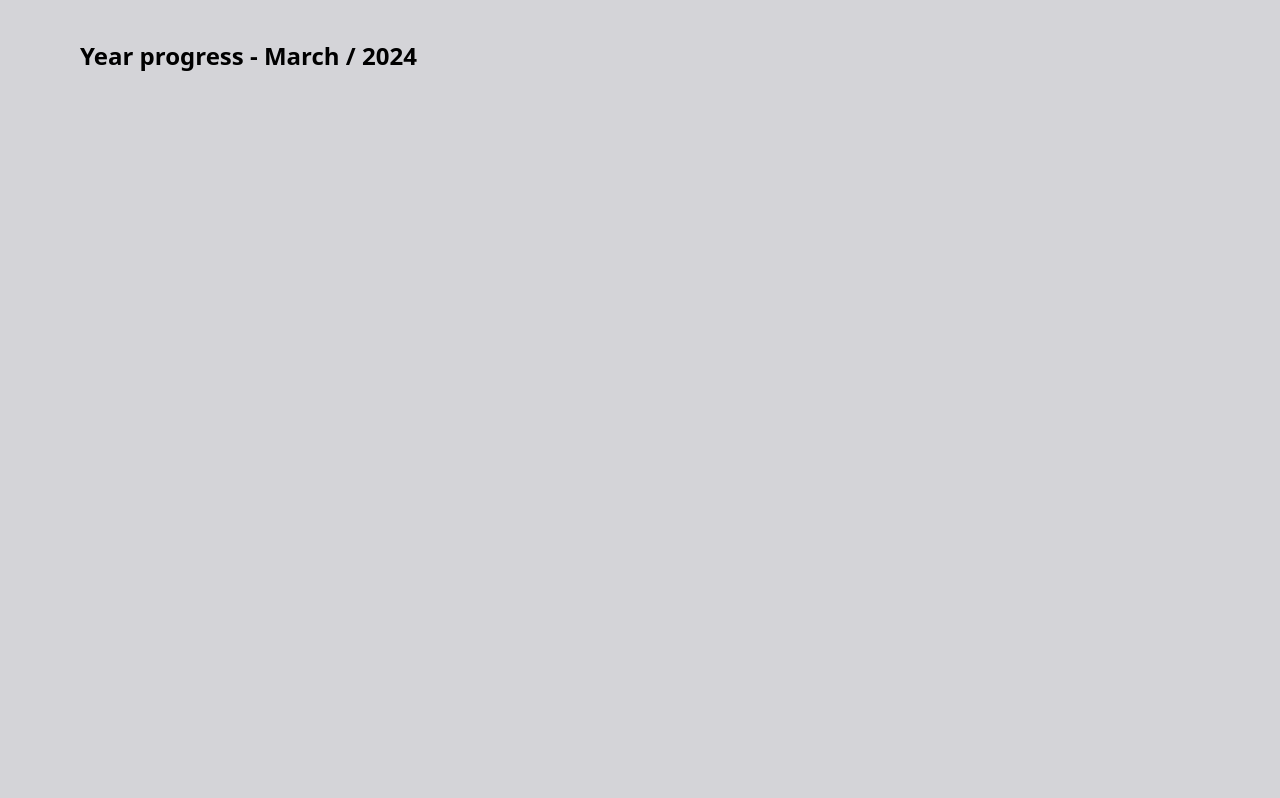
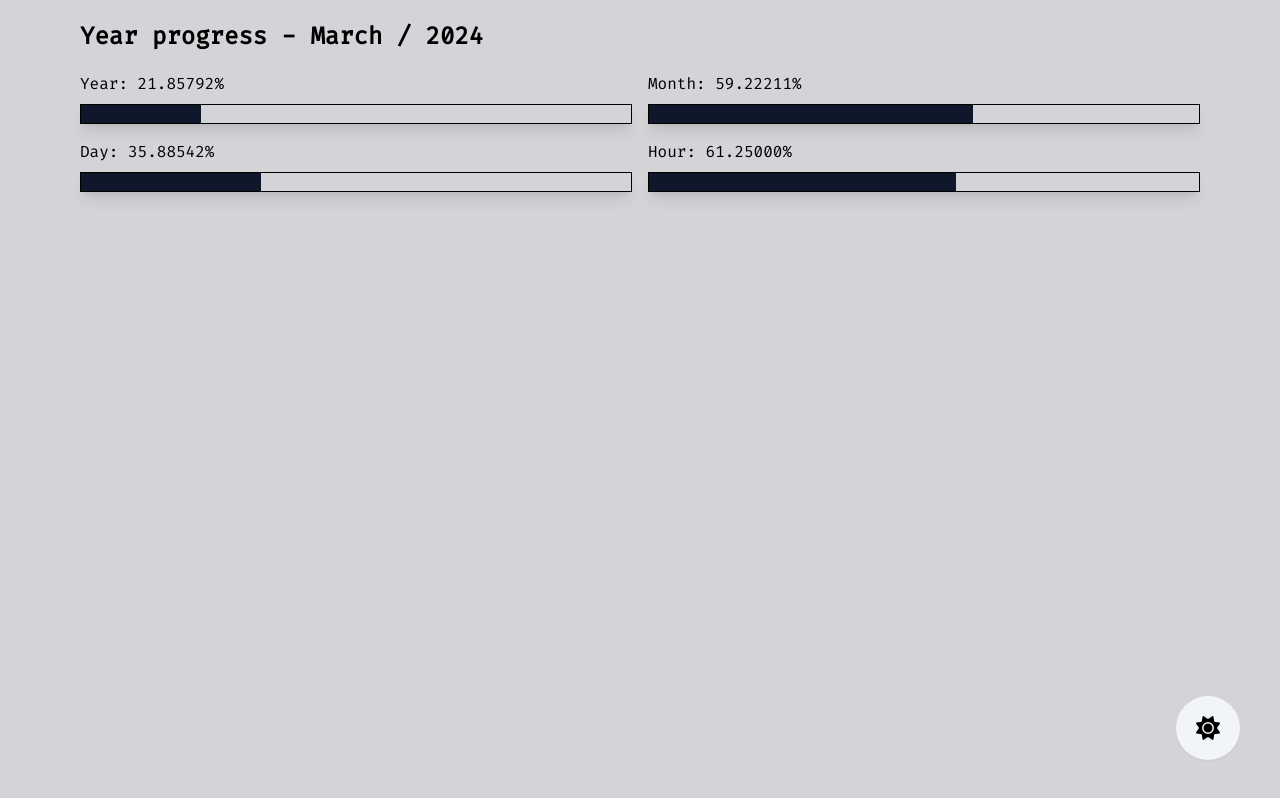
Before and after one commit to 2giosangmitom/year-progress, a Nuxt app: page / in a window 1280 px wide. Built offline with nearby package versions, Linux system fonts and the light colour scheme.

Commit message:
feat: toggle dark/light theme

```diff
--- a/app.vue
+++ b/app.vue
@@ -11,15 +11,30 @@ useHead({
 });
 
 const progress = useProgressStore();
+
+onMounted(() => {
+  const intervalId = setInterval(() => {
+    progress.update();
+  });
+  onUnmounted(() => {
+    clearInterval(intervalId);
+  });
+});
 </script>
 
 <template>
+  <Header />
   <main class="xl:grid xl:grid-cols-2 gap-4 mt-5">
-    <Header />
-    <Progress title="Year" :progress="progress.year" :update="progress.updateYear" />
-    <Progress title="Month" :progress="progress.month" :update="progress.updateMonth" />
-    <Progress title="Day" :progress="progress.day" :update="progress.updateDay" />
-    <Progress title="Hour" :progress="progress.hour" :update="progress.updateHour" />
-    <ToggleTheme />
+    <Progress title="Year" :progress="progress.year" />
+    <Progress title="Month" :progress="progress.month" />
+    <Progress title="Day" :progress="progress.day" />
+    <Progress title="Hour" :progress="progress.hour" />
   </main>
+  <ToggleTheme />
 </template>
+
+<style>
+* {
+  font-family: "Fira Code";
+}
+</style>
--- a/components/Progress.vue
+++ b/components/Progress.vue
@@ -1,10 +1,23 @@
 <script setup lang="ts">
 type Title = "Year" | "Month" | "Day" | "Hour";
 
-defineProps<{
+const props = defineProps<{
   title: Title;
-  progress: number; update: void;
+  progress: number;
 }>();
 </script>
 
-<template></template>
+<template>
+  <div class="xl:my-0 my-5">
+    <p class="mb-2">{{ props.title }}: {{ props.progress.toFixed(5) }}%</p>
+    <div
+      class="border border-black shadow-lg w-full h-5 dark:border-slate-50"
+      role="progressbar"
+      :aria-valuenow="props.progress"
+      aria-valuemin="0"
+      aria-valuemax="100"
+    >
+      <div class="bg-slate-900 h-full w-0 duration-1000 dark:bg-stone-300" :style="{ width: `${props.progress}%` }" />
+    </div>
+  </div>
+</template>
--- a/components/ToggleTheme.vue
+++ b/components/ToggleTheme.vue
@@ -1 +1,31 @@
-<template></template>
+<script setup lang="ts">
+const themeStore = useThemeStore();
+</script>
+
+<template>
+  <button
+    @click="themeStore.toggle"
+    type="button"
+    class="fixed sm:bottom-10 sm:right-10 text-2xl outline-none bg-slate-100 rounded-full sm:p-5 active:scale-[0.9] transition shadow-sm dark:text-slate-50 dark:bg-slate-900 p-3 bottom-5 right-5"
+  >
+    <svg xmlns="http://www.w3.org/2000/svg" viewBox="0 0 384 512" v-if="themeStore.theme === 'dark'">
+      <path
+        fill="currentColor"
+        d="M223.5 32C100 32 0 132.3 0 256S100 480 223.5 480c60.6 0 115.5-24.2 155.8-63.4c5-4.9 6.3-12.5 3.1-18.7s-10.1-9.7-17-8.5c-9.8 1.7-19.8 2.6-30.1 2.6c-96.9 0-175.5-78.8-175.5-176c0-65.8 36-123.1 89.3-153.3c6.1-3.5 9.2-10.5 7.7-17.3s-7.3-11.9-14.3-12.5c-6.3-.5-12.6-.8-19-.8z"
+      />
+    </svg>
+    <svg xmlns="http://www.w3.org/2000/svg" viewBox="0 0 512 512" v-else>
+      <path
+        fill="currentColor"
+        d="M361.5 1.2c5 2.1 8.6 6.6 9.6 11.9L391 121l107.9 19.8c5.3 1 9.8 4.6 11.9 9.6s1.5 10.7-1.6 15.2L446.9 256l62.3 90.3c3.1 4.5 3.7 10.2 1.6 15.2s-6.6 8.6-11.9 9.6L391 391 371.1 498.9c-1 5.3-4.6 9.8-9.6 11.9s-10.7 1.5-15.2-1.6L256 446.9l-90.3 62.3c-4.5 3.1-10.2 3.7-15.2 1.6s-8.6-6.6-9.6-11.9L121 391 13.1 371.1c-5.3-1-9.8-4.6-11.9-9.6s-1.5-10.7 1.6-15.2L65.1 256 2.8 165.7c-3.1-4.5-3.7-10.2-1.6-15.2s6.6-8.6 11.9-9.6L121 121 140.9 13.1c1-5.3 4.6-9.8 9.6-11.9s10.7-1.5 15.2 1.6L256 65.1 346.3 2.8c4.5-3.1 10.2-3.7 15.2-1.6zM160 256a96 96 0 1 1 192 0 96 96 0 1 1 -192 0zm224 0a128 128 0 1 0 -256 0 128 128 0 1 0 256 0z"
+      />
+    </svg>
+  </button>
+</template>
+
+<style scoped>
+svg {
+  width: 1.5rem;
+  height: 1.5rem;
+}
+</style>
--- a/nuxt.config.ts
+++ b/nuxt.config.ts
@@ -1,5 +1,17 @@
-// https://nuxt.com/docs/api/configuration/nuxt-config
 export default defineNuxtConfig({
   devtools: { enabled: true },
-  modules: ["@pinia/nuxt", "@nuxtjs/tailwindcss", "@nuxt/test-utils/module"],
+  modules: ["@pinia/nuxt", "@nuxtjs/tailwindcss", "@nuxt/test-utils/module", "@nuxtjs/google-fonts"],
+  tailwindcss: {
+    config: {
+      darkMode: "class",
+    },
+  },
+  googleFonts: {
+    families: {
+      "Fira Code": {
+        wght: 600,
+      },
+    },
+    subsets: "latin",
+  },
 });
--- a/package.json
+++ b/package.json
@@ -13,6 +13,7 @@
     "coverage": "vitest run --coverage"
   },
   "dependencies": {
+    "@nuxtjs/google-fonts": "^3.2.0",
     "@pinia/nuxt": "^0.5.1",
     "nuxt": "^3.11.2",
     "pinia": "^2.1.7",
--- a/stores/progress.ts
+++ b/stores/progress.ts
@@ -11,16 +11,10 @@ export const useProgressStore = defineStore("progress", {
     hour: 0,
   }),
   actions: {
-    updateYear() {
+    update() {
       this.year = getYearProgress();
-    },
-    updateMonth() {
       this.month = getMonthProgress();
-    },
-    updateDay() {
       this.day = getDayProgress();
-    },
-    updateHour() {
       this.hour = getHourProgress();
     },
   },
--- /dev/null
+++ b/stores/theme.ts
@@ -0,0 +1,18 @@
+export const useThemeStore = defineStore("theme", {
+  state: () => ({
+    theme: "light",
+  }),
+  actions: {
+    toggle() {
+      if (this.theme === "light") {
+        this.theme = "dark";
+        window.localStorage.setItem("theme", "dark");
+        document.documentElement.classList.add("dark");
+      } else {
+        this.theme = "light";
+        window.localStorage.setItem("theme", "light");
+        document.documentElement.classList.remove("dark");
+      }
+    },
+  },
+});
```
Also changed, not shown: 1 other file (tests, documents, lock files or other folders).
